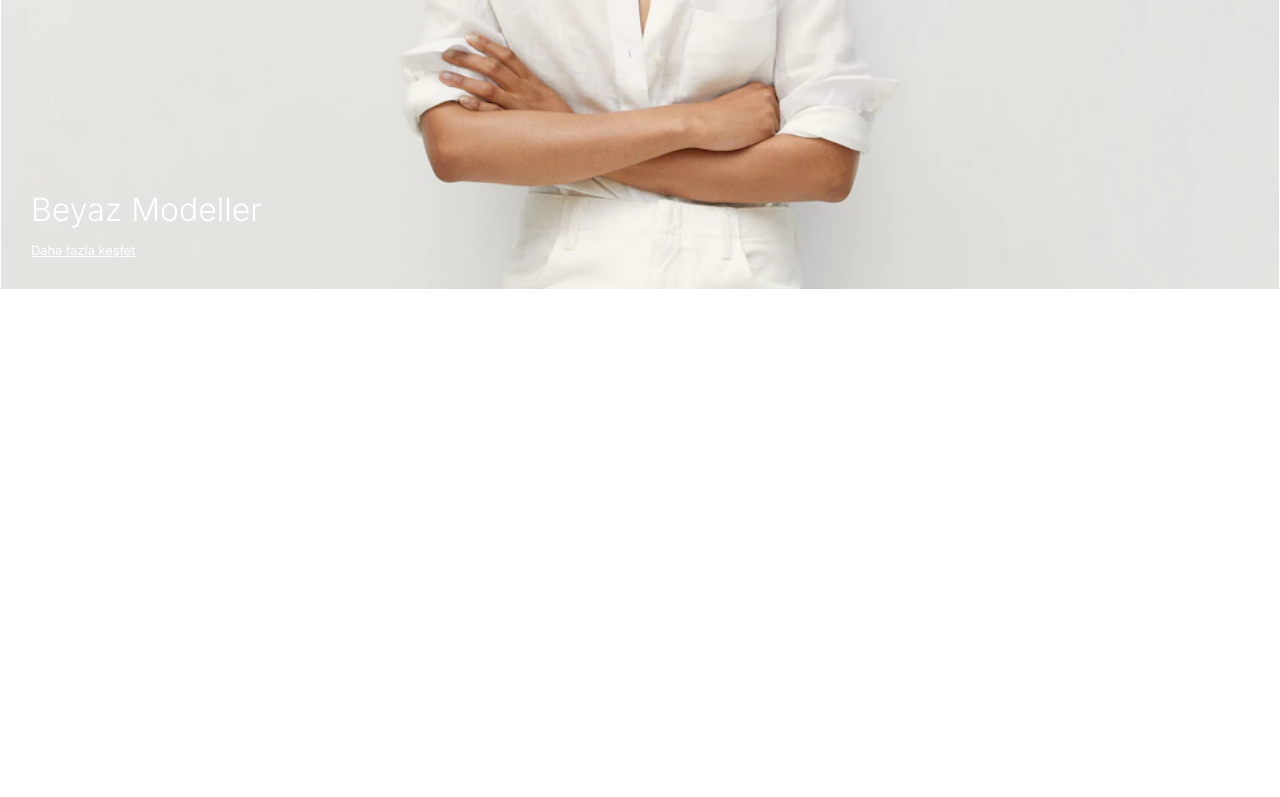
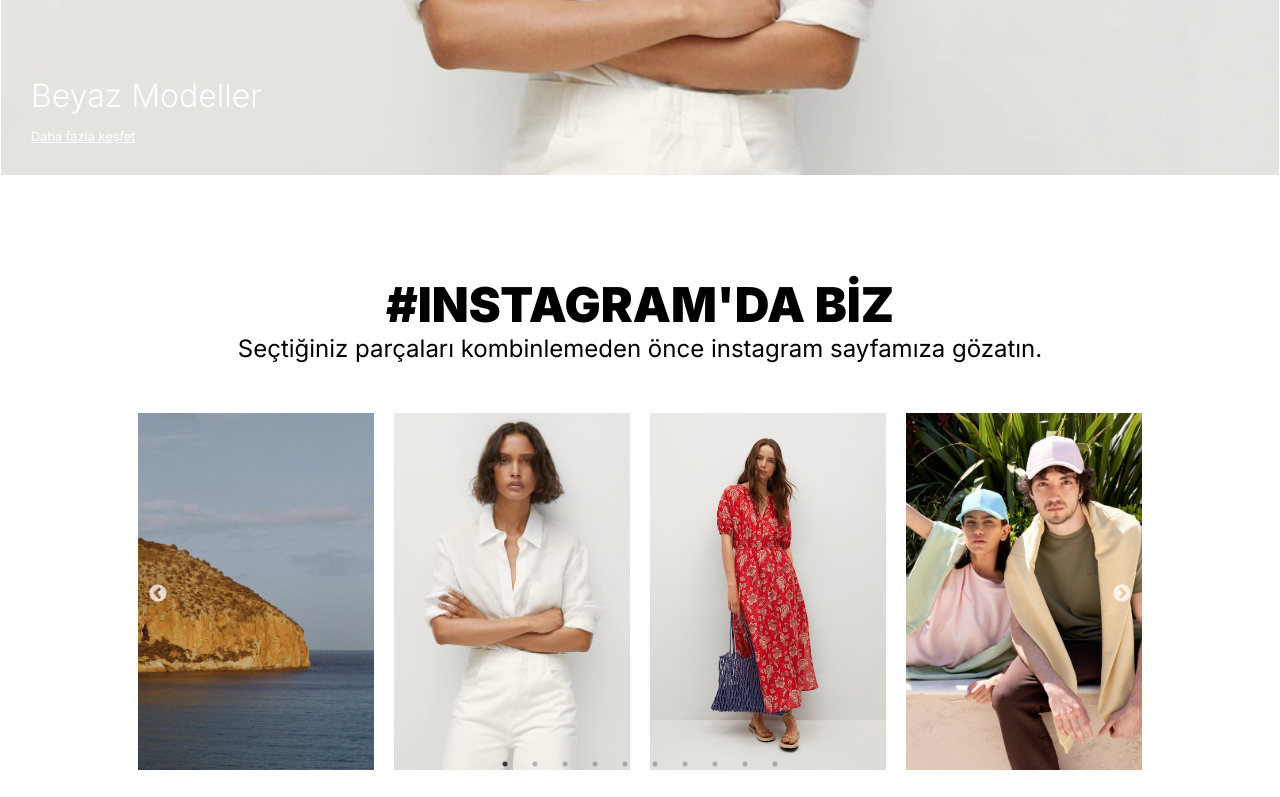
Before and after one commit to MuratDenizli/bi-seed, a Next.js app in the folder frontend/: page / in a window 1280 px wide. Shown: the part 2000-2797 px from the top of the page. Before the commit the page ends 2290 px from the top, so only its background shows below. Built offline with nearby package versions, Linux system fonts and the light colour scheme.

Commit message:
anasayfa inst alanı yapılıyor

```diff
--- a/frontend/components/common/Banner/Banner.js
+++ b/frontend/components/common/Banner/Banner.js
@@ -17,6 +17,7 @@
     centerPadding: 0,
     arrows: false
   }
+
   return (
     <div className={styles.banner}>
       <Slider {...settings}>
@@ -25,7 +26,7 @@
           alt="Picture of the author"
           layout="responsive"
           width={1920}
-          height={1000}
+          height={800}
           className={styles.img}
         />
         <Image
@@ -33,7 +34,7 @@
           alt="Picture of the author"
           layout="responsive"
           width={1920}
-          height={1000}
+          height={800}
           className={styles.img}
         />
       </Slider>
--- a/frontend/components/common/InstagramPhotos/InstagramPhotos.js
+++ b/frontend/components/common/InstagramPhotos/InstagramPhotos.js
@@ -12,75 +12,92 @@
     dots: true,
     infinite: true,
     speed: 500,
-    slidesToShow: 6,
+    slidesToShow: 4,
     slidesToScroll: 1,
-    centerPadding: 0,
-    arrows: false
+    arrows: true
   }
   return (
     <div className={styles.insta}>
+      <div className={styles.title}>
+        <h2>#INSTAGRAM'DA BİZ</h2>
+        <span>
+          Seçtiğiniz parçaları kombinlemeden önce instagram sayfamıza gözatın.
+        </span>
+      </div>
+      <div className={styles.instapic}>
         <Slider {...settings}>
-        <Link href="/">
-          <a className={styles.bgImg}>
+          <Image
+            src="/images/mm_landing_sostenibilidad_1904.webp"
+            alt="Picture of the author"
+            width={393}
+            height={594}
+            className={styles.img}
+          />
+          <Image
+            src="/images/she_lino_300521.webp"
+            alt="Picture of the author"
+            width={393}
+            height={594}
+            className={styles.img}
+          />
+          <Image
+            src="/images/87018634_70-99999999_01.jpg"
+            alt="Picture of the author"
+            width={393}
+            height={594}
+            className={styles.img}
+          />
+          <Image
+            src="/images/LB_22.04_Essential_Dye-25_1440x.webp"
+            alt="Picture of the author"
+            width={393}
+            height={594}
+            className={styles.img}
+          />
           <Image
             src="/images/gomlek-kampanya-1.webp"
             alt="Picture of the author"
-              layout="fill"
+            width={393}
+            height={594}
             className={styles.img}
           />
-          </a>
-        </Link>
-        <Link href="/">
-          <a className={styles.bgImg}>
           <Image
             src="/images/LB_22.04_Essential_Dye-25_1440x.webp"
             alt="Picture of the author"
-              layout="fill"
+            width={393}
+            height={594}
             className={styles.img}
           />
-          </a>
-        </Link>
-        <Link href="/">
-          <a className={styles.bgImg}>
           <Image
             src="/images/gomlek-kampanya-1.webp"
             alt="Picture of the author"
-              layout="fill"
+            width={393}
+            height={594}
             className={styles.img}
           />
-          </a>
-        </Link>
-        <Link href="/">
-          <a className={styles.bgImg}>
+          <Image
+            src="/images/LB_22.04_Essential_Dye-25_1440x.webp"
+            alt="Picture of the author"
+            width={393}
+            height={594}
+            className={styles.img}
+          />
           <Image
             src="/images/gomlek-kampanya-1.webp"
             alt="Picture of the author"
-              layout="fill"
+            width={393}
+            height={594}
             className={styles.img}
           />
-          </a>
-        </Link>
-        <Link href="/">
-          <a className={styles.bgImg}>
           <Image
-              src="/images/gomlek-kampanya-1.webp"
+            src="/images/LB_22.04_Essential_Dye-25_1440x.webp"
             alt="Picture of the author"
-              layout="fill"
+            width={393}
+            height={594}
             className={styles.img}
           />
-          </a>
-        </Link>
-        <Link href="/">
-          <a className={styles.bgImg}>
-            <Image
-              src="/images/gomlek-kampanya-1.webp"
-              alt="Picture of the author"
-              layout="fill"
-              className={styles.img}
-            />
-          </a>
-        </Link>
         </Slider>
+      </div>
     </div>
   )
 }
--- a/frontend/components/common/InstagramPhotos/InstagramPhotos.module.css
+++ b/frontend/components/common/InstagramPhotos/InstagramPhotos.module.css
@@ -1,16 +1,29 @@
 .insta {
+  margin-top: 100px;
+  margin-bottom: 100px;
+  display: flex;
+  flex-direction: column;
+  align-items: center;
+  justify-content: center;
+  .title {
+    text-align: center;
+    margin-bottom: 30px;
+    h2 {
+      font-size: 48px;
+      font-weight: 900;
+    }
+    span {
+      font-size: 24px;
+    }
+  }
+  .instapic {
+    display: flex;
     position: relative;
     height: 100%;
-  width: 100%;
+    width: 80%;
+    margin: 0 auto;
+    margin-top: 20px;
     overflow: hidden;
-
-  .bgImg {
-    position: relative;
-    height: 200px;
-    width: 100%;
-    min-width: 200px;
-  }
-
     .img {
       object-fit: cover;
     }
@@ -22,4 +35,20 @@
     :global(.slick-dots) {
       bottom: 0;
     }
+
+    :global(.slick-prev) {
+      left: 20px;
+      z-index: var(--z-index-fourth);
     }
+
+    :global(.slick-next) {
+      right: 20px;
+      z-index: var(--z-index-fourth);
+    }
+
+    :global(.slick-slide) {
+      padding-left: 10px;
+      padding-right: 10px;
+    }
+  }
+}
--- a/frontend/components/common/Navbar/Navbar.module.css
+++ b/frontend/components/common/Navbar/Navbar.module.css
@@ -25,11 +25,20 @@
   .logo {
     text-align: center;
     flex-basis: 33.3%;
+
     a {
       font-size: 1rem;
       font-weight: 700;
       letter-spacing: 5px;
       white-space: nowrap;
+      align-items: center;
+      display: flex;
+      justify-content: center;
+      padding: 20px;
+      img {
+        height: 48px;
+        position: absolute;
+      }
     }
   }
 }
```
Also changed, not shown: frontend/public/images/logo.svg (added). Lines whose indentation alone changed are shown as unchanged.
